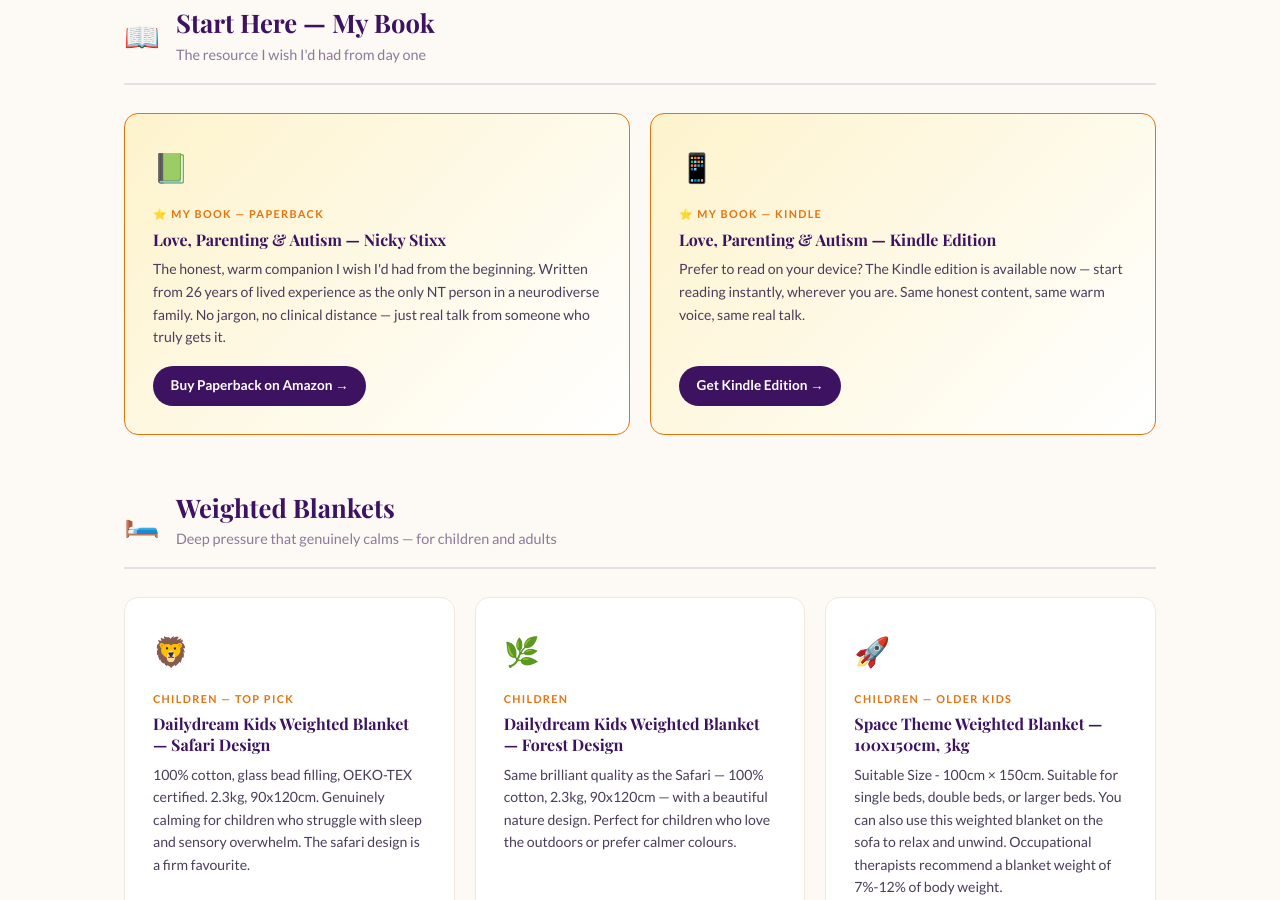
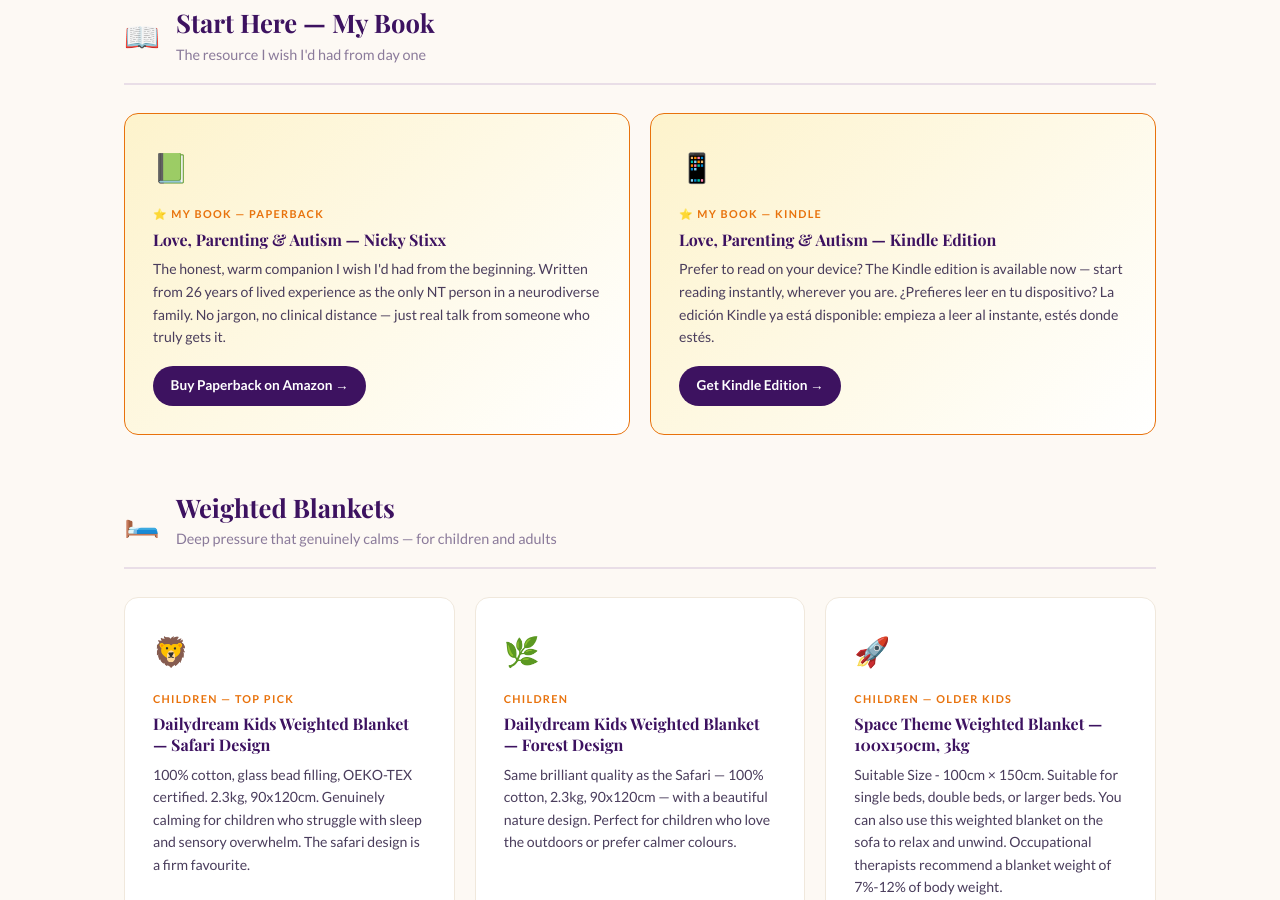
Before and after one commit to stixxnicky-lpa/loveparentingandautism, a Jekyll site: the page built from resources/index.html, in a window 1280 px wide and 900 px high, scrolled down 539 px. Built offline with Jekyll 4.4.1, drawn with Linux system fonts in a browser that asks for light colours; some web fonts are replaced.

Commit message:
Update index.html

```diff
--- a/resources/index.html
+++ b/resources/index.html
@@ -128,7 +128,7 @@ permalink: /resources/
       </div>
     </div>
     <div class="product-grid">
-      <a href="https://www.amazon.es/-/en/Love-Parenting-Autism-perspective-mother/dp/B0GN7ZH59Z?crid=QY4IDW9XWSQR&dib=eyJ2IjoiMSJ9.mZMNXswBZ-8AZGwCuYdu6A.zc8HAWobkvP9TIeOu_xm9jbtUAvneCsxuekImb5zc-I&dib_tag=se&keywords=Love%2C+Parenting+%26+Autism+nicky+stixx&qid=1780915642&sprefix=love+parenting+%26+autism+nicky+stixx%2Caps%2C82&sr=8-1&linkCode=ll2&tag=loveparenti00-21&linkId=017ac440809b5345dc999d5e1a8a044f&ref_=as_li_ss_tl" target="_blank" rel="noopener sponsored" class="product-card product-card--featured">
+      <a href="https://www.amazon.co.uk/Love-Parenting-Autism-perspective-mother/dp/B0GN7ZH59Z?crid=1YK7U53305QKT&dib=eyJ2IjoiMSJ9.iFoCKsu7Cepce4zZLPrP4HWqEMWv_3NCcr2H3_pjEIJvGuSvUm7Op-MsWksHvR0H2Ajs8_OAj7sooMsfcYkvzlqxlpLpbgTQwuOTYVubEJaCWmXarQqWzI2O7gAK1AVL.q2KsJJmi-KEY0mhTpYQ91dr8Jjcul1IU0ErkOyYW2bI&dib_tag=se&keywords=love+parenting+and+autism+nicky+stixx&qid=1780916075&sprefix=love+parenting+and+autism+nicky+stixx%2Caps%2C99&sr=8-1&linkCode=ll2&tag=loveparenti0f-21&linkId=e1240bcdc089bdf5a27858dbca626929&ref_=as_li_ss_tl" target="_blank" rel="noopener sponsored" class="product-card product-card--featured">
         <div class="product-emoji">📗</div>
         <div class="product-badge">⭐ My Book — Paperback</div>
         <h3>Love, Parenting & Autism — Nicky Stixx</h3>
@@ -139,7 +139,7 @@ permalink: /resources/
         <div class="product-emoji">📱</div>
         <div class="product-badge">⭐ My Book — Kindle</div>
         <h3>Love, Parenting & Autism — Kindle Edition</h3>
-        <p>Prefer to read on your device? The Kindle edition is available now — start reading instantly, wherever you are. Same honest content, same warm voice, same real talk.</p>
+        <p>Prefer to read on your device? The Kindle edition is available now — start reading instantly, wherever you are. ¿Prefieres leer en tu dispositivo? La edición Kindle ya está disponible: empieza a leer al instante, estés donde estés.</p>
         <span class="product-cta">Get Kindle Edition →</span>
       </a>
     </div>
```
